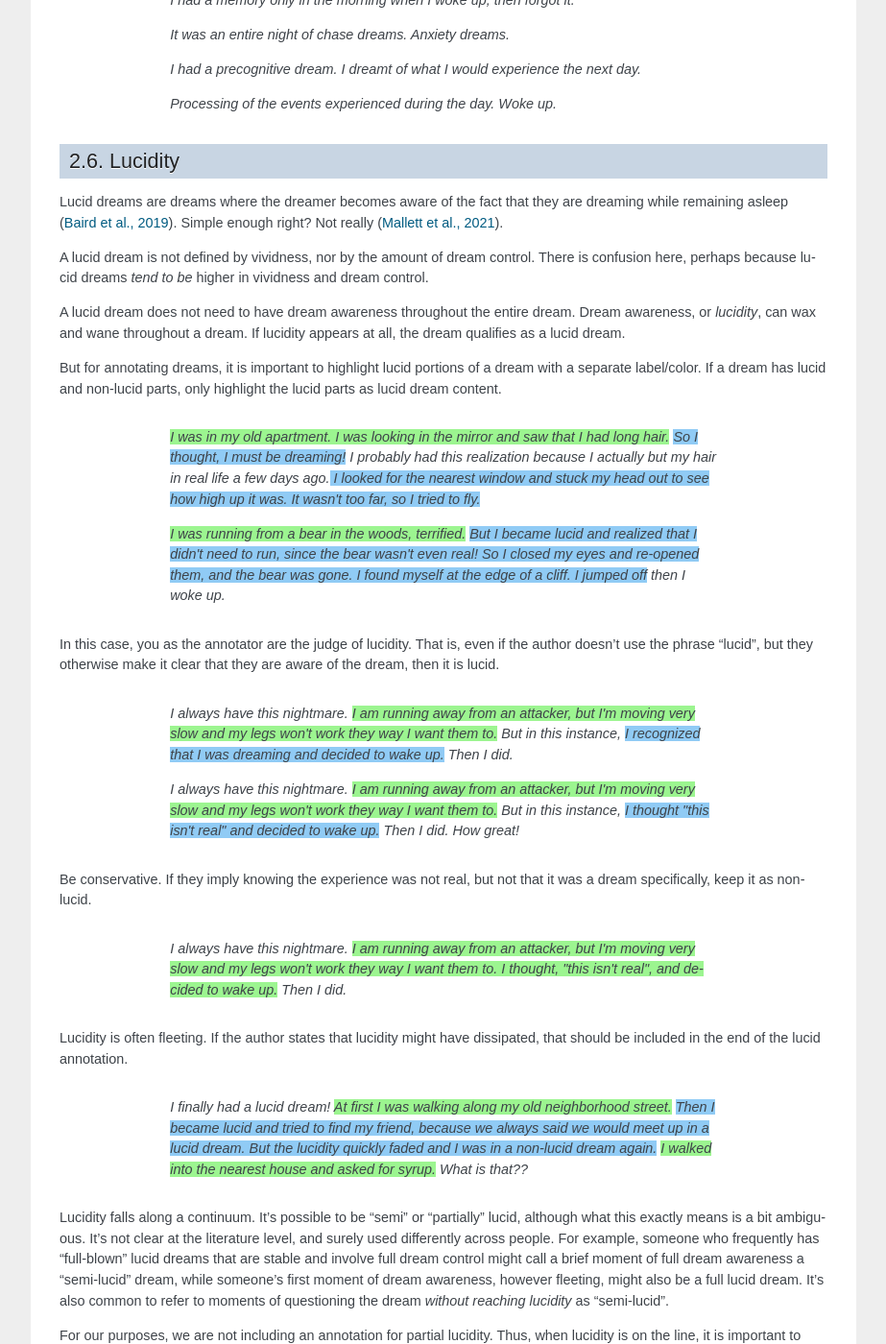
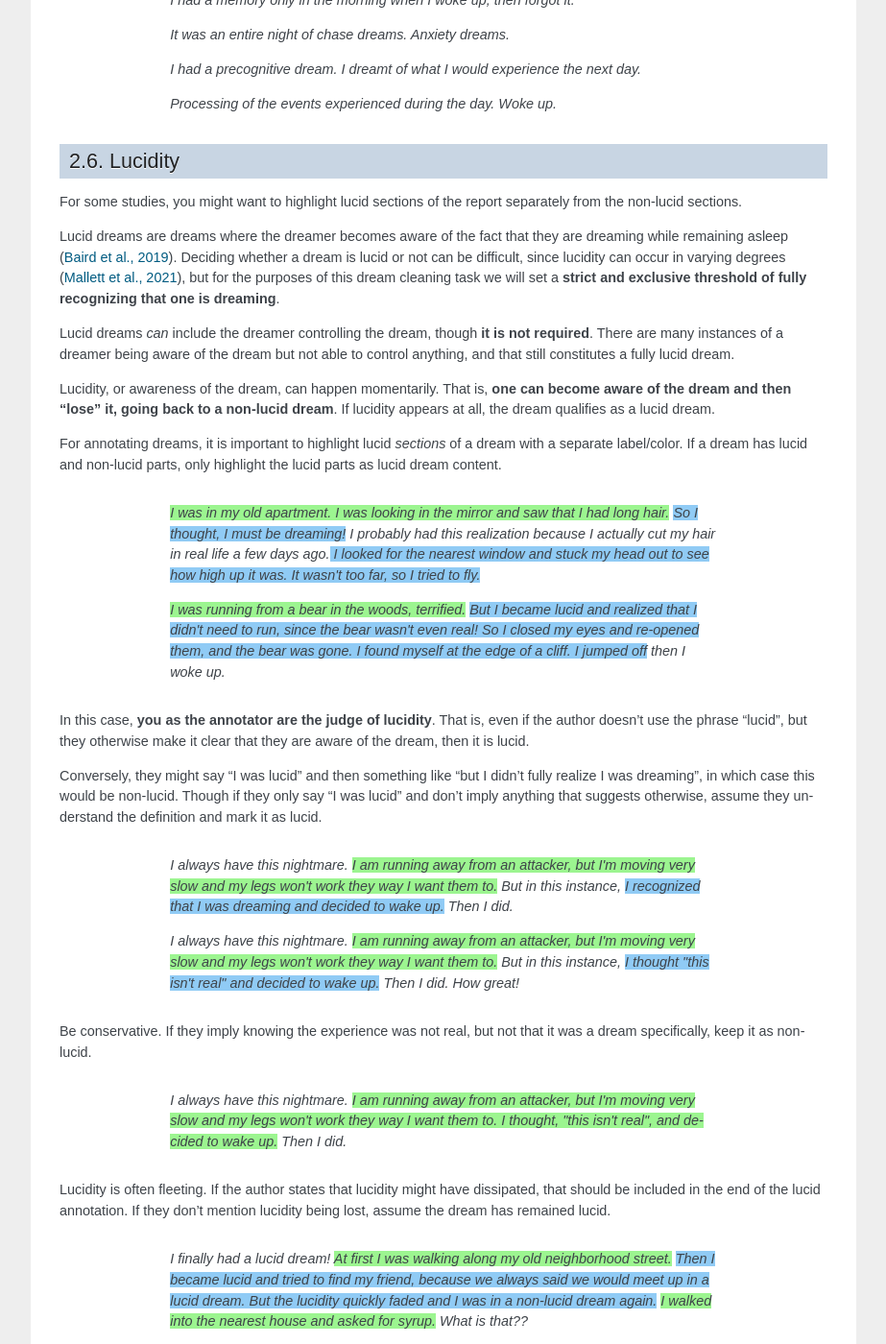
Before and after one commit to remrama/DREaM, a Sphinx documentation site: the page built from docs/source/annotation.rst, in a window 1280 px wide and 1400 px high, scrolled down 2862 px. Shown: the whole window at 96% size, without its empty margins (198-1121 px from the left). Built offline with Sphinx 7.4.7, drawn with Linux system fonts in a browser that asks for light colours; some of the changed text lies outside the part shown.

Commit message:
incorporate some of tores feebdack

```diff
--- a/docs/source/annotation.rst
+++ b/docs/source/annotation.rst
@@ -163,27 +163,30 @@ Sometimes there are very short reports that have no real discernible content, on
 Lucidity
 --------
 
-Lucid dreams are dreams where the dreamer becomes aware of the fact that they are dreaming while remaining asleep (`Baird et al., 2019 <https://doi.org/10.1016/j.neubiorev.2019.03.008>`_). Simple enough right? Not really (`Mallett et al., 2021 <https://doi.org/10.33735/phimisci.2021.63>`_).
+For some studies, you might want to highlight lucid sections of the report separately from the non-lucid sections.
 
-A lucid dream is not defined by vividness, nor by the amount of dream control. There is confusion here, perhaps because lucid dreams *tend to be* higher in vividness and dream control.
+Lucid dreams are dreams where the dreamer becomes aware of the fact that they are dreaming while remaining asleep (`Baird et al., 2019 <https://doi.org/10.1016/j.neubiorev.2019.03.008>`_). Deciding whether a dream is lucid or not can be difficult, since lucidity can occur in varying degrees (`Mallett et al., 2021 <https://doi.org/10.33735/phimisci.2021.63>`_), but for the purposes of this dream cleaning task we will set a **strict and exclusive threshold of fully recognizing that one is dreaming**.
 
-A lucid dream does not need to have dream awareness throughout the entire dream. Dream awareness, or *lucidity*, can wax and wane throughout a dream. If lucidity appears at all, the dream qualifies as a lucid dream.
+Lucid dreams *can* include the dreamer controlling the dream, though **it is not required**. There are many instances of a dreamer being aware of the dream but not able to control anything, and that still constitutes a fully lucid dream.
 
-But for annotating dreams, it is important to highlight lucid portions of a dream with a separate label/color. If a dream has lucid and non-lucid parts, only highlight the lucid parts as lucid dream content.
+Lucidity, or awareness of the dream, can happen momentarily. That is, **one can become aware of the dream and then "lose" it, going back to a non-lucid dream**. If lucidity appears at all, the dream qualifies as a lucid dream.
+
+For annotating dreams, it is important to highlight lucid *sections* of a dream with a separate label/color. If a dream has lucid and non-lucid parts, only highlight the lucid parts as lucid dream content.
 
 .. raw:: html
 
    <blockquote class="dream">
    <em>
-   <p><span class="nonlucid">I was in my old apartment. I was looking in the mirror and saw that I had long hair.</span> <span class="lucid">So I thought, I must be dreaming!</span> I probably had this realization because I actually but my hair in real life a few days ago.<span class="lucid"> I looked for the nearest window and stuck my head out to see how high up it was. It wasn't too far, so I tried to fly.</span></p>
+   <p><span class="nonlucid">I was in my old apartment. I was looking in the mirror and saw that I had long hair.</span> <span class="lucid">So I thought, I must be dreaming!</span> I probably had this realization because I actually cut my hair in real life a few days ago.<span class="lucid"> I looked for the nearest window and stuck my head out to see how high up it was. It wasn't too far, so I tried to fly.</span></p>
 
    <p><span class="nonlucid">I was running from a bear in the woods, terrified.</span> <span class="lucid">But I became lucid and realized that I didn't need to run, since the bear wasn't even real! So I closed my eyes and re-opened them, and the bear was gone. I found myself at the edge of a cliff. I jumped off</span> then I woke up.</p>
    </em>
    </blockquote>
 
 
+In this case, **you as the annotator are the judge of lucidity**. That is, even if the author doesn't use the phrase "lucid", but they otherwise make it clear that they are aware of the dream, then it is lucid.
 
-In this case, you as the annotator are the judge of lucidity. That is, even if the author doesn't use the phrase "lucid", but they otherwise make it clear that they are aware of the dream, then it is lucid.
+Conversely, they might say "I was lucid" and then something like "but I didn't fully realize I was dreaming", in which case this would be non-lucid. Though if they only say "I was lucid" and don't imply anything that suggests otherwise, assume they understand the definition and mark it as lucid.
 
 .. raw:: html
 
@@ -194,6 +197,7 @@ In this case, you as the annotator are the judge of lucidity. That is, even if t
    <p>I always have this nightmare. <span class="nonlucid">I am running away from an attacker, but I'm moving very slow and my legs won't work they way I want them to.</span> But in this instance, <span class="lucid">I thought "this isn't real" and decided to wake up.</span> Then I did. How great!</p>
    </em>
    </blockquote>
+
 
 Be conservative. If they imply knowing the experience was not real, but not that it was a dream specifically, keep it as non-lucid.
 
@@ -206,7 +210,7 @@ Be conservative. If they imply knowing the experience was not real, but not that
    </blockquote>
 
 
-Lucidity is often fleeting. If the author states that lucidity might have dissipated, that should be included in the end of the lucid annotation.
+Lucidity is often fleeting. If the author states that lucidity might have dissipated, that should be included in the end of the lucid annotation. If they don't mention lucidity being lost, assume the dream has remained lucid.
 
 .. raw:: html
 
--- a/docs/source/background.rst
+++ b/docs/source/background.rst
@@ -7,7 +7,7 @@ Subjective dream reports are the most viable data for studying dream content (`W
 
 However, in addition to the desired dream content, dream reports often contain a large amount of non-dream content. Therefore, a critical pre-processing step before analyzing dream reports is to "clean" them up by removing all the non-dream content (see `Schredl, 2018 <http://doi.org/10.1007/978-3-319-95453-0>`_ Chapter 3.3 for more details).
 
-To clean up a large database of dreams, it's useful to use *annotation software*. With annotation software, we can highlight relevant portions of the dream report that we want to keep, and later convert the annotation to a csv file that has a new column with the "dream-only" dream report. The following section, and purpose of this manual, is to provide suggested guidelines for extracting/highlighting dream content within the dream report.
+For this task, we can use annotation software to highlight relevant portions of the dream report that we want to keep, and later convert the annotation to a csv file that has a new column with the "dream-only" dream report. The following section, and purpose of this manual, is to provide suggested guidelines for extracting/highlighting dream content within the dream report.
 
 
 **Further reading**
--- a/docs/source/index.rst
+++ b/docs/source/index.rst
@@ -12,9 +12,7 @@ A dream report is the recollection of the dream, which may or may not include ex
    </em>
    </blockquote>
 
-**This is** a document containing a set of guidelines for annotating – or cleaning – dream reports. The goal is to separate out dream from non-dream content in dream reports. After a (very) brief :ref:`background <background>` on the topic, the guidelines are all on the main :ref:`annotation rules <annotations>` page.
-
-**This is not** a "dream content analysis" coding manual or scoring guide (as in `Schredl, 2010 <https://doi.org/10.11588/ijodr.2010.1.474>`_). That is, this is not a process of rating the specific contents (e.g., quantifying emotional content). These are steps for disentangling dream from non-dream content in dream reports, which is a necessary step prior to such analyses. It's a *pre-processing* step, not a processing step.
+This is a document containing a set of guidelines for annotating – or cleaning – dream reports. The goal is to separate out dream from non-dream content in dream reports. After a (very) brief :ref:`background <background>` on the topic, the guidelines are all on the main :ref:`annotation rules <annotations>` page.
 
 
 .. toctree::
```
Also changed, not shown: other parts of docs/source/annotation.rst (+1 -1 lines).
